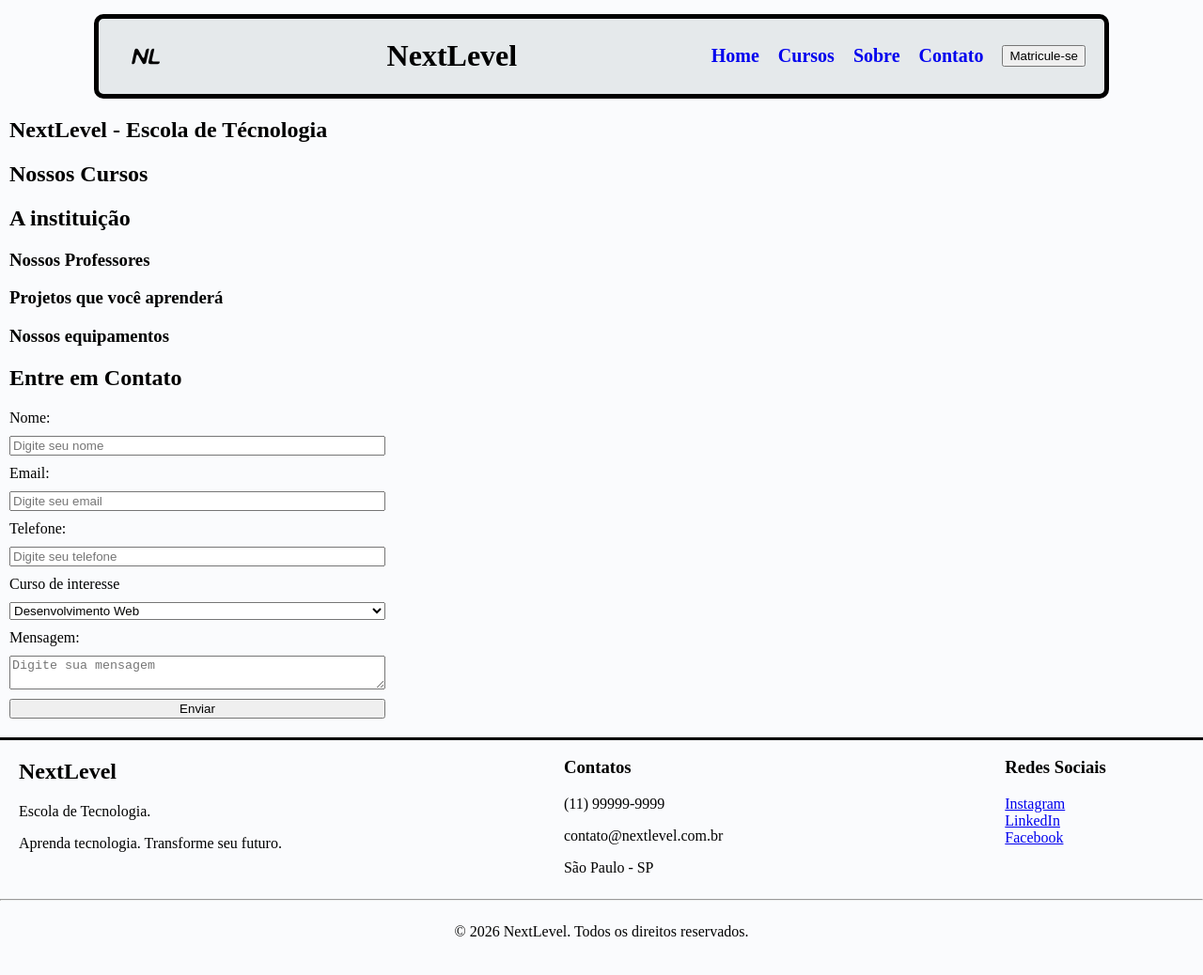
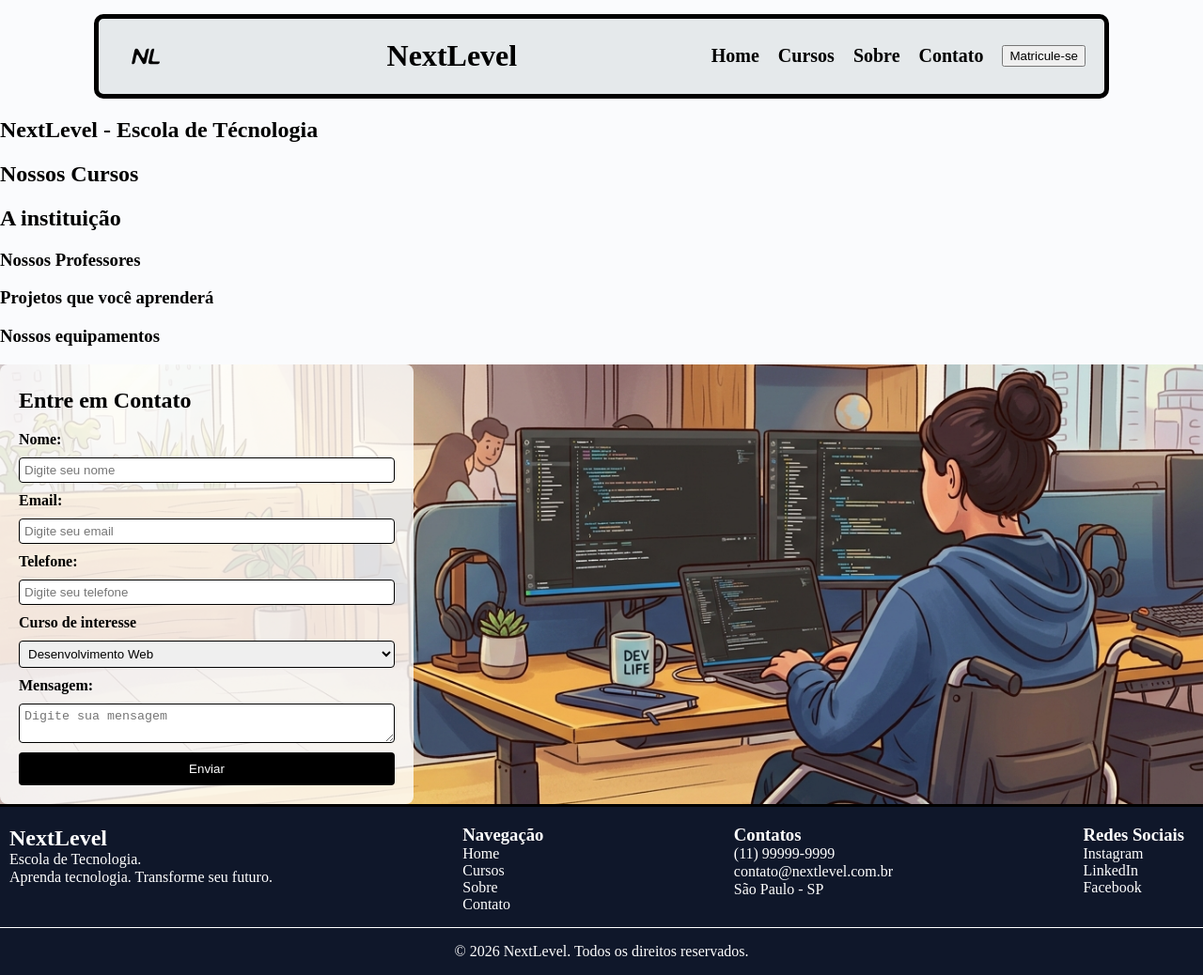
Before and after one commit to Felipecg2k2/nextlevel, a plain HTML site: page index.html in a window 1280 px wide. Shown: the whole page at 94% size. Before the commit the page ends 1017 px from the top, so only its background shows below. Drawn offline with Linux system fonts and the light colour scheme.

Commit message:
Refactor code structure for improved readability and maintainability

```diff
--- a/css/footer.css
+++ b/css/footer.css
@@ -1,30 +1,70 @@
 /* Footer / Rodapé */
 footer {
-    margin-top: 20px;
     border-top: 3px solid #000;
+    background-color: #0f172a;
+    color: white;
+}
+
+footer a {
+    text-decoration: none;
+    color: white;
+    font-size: 16px;
+    transition: 0.2s;
+    padding-top: 0px;
+    padding-bottom: 0px;
+}
+
+footer a:hover {
+    color: #60a5fa;
+}
+
+footer nav {
+    display: flex;
+    flex-direction: column;
+    gap: 0px;
+    margin-bottom: 0px;
+}
+
+.footer-container h2, .footer-container h3 {
+    margin-bottom: 0px;
+}
+
+.footer-container p {
+    margin-top: 0px;
+    margin-bottom: 1px;
 }
 
 .footer-container {
+    margin-left: 10px;
     display: flex;
-    justify-content: left;
-    gap: 300px;
-    margin-left: 20px;
+    justify-content: space-between;
+    gap: 40px;
+    padding-bottom: 15px;
 }
 
 .footer-infos{
 
 }
 
+.footer-navegacao{
+    display: flex;
+    flex-direction: column;
+}
+
 .footer-contatos{
+    display: flex;
+    flex-direction: column;
 
 }
 
 .footer-redes{
+    padding-right: 20px;
     display: flex;
     flex-direction: column;
 }
 
 .footer-direitos{
+    border-top: #ffffff solid 1px;
     display: flex;
     justify-content: center;
 }
--- a/css/header.css
+++ b/css/header.css
@@ -19,14 +19,15 @@ header img {
 }
 
 /* Links de Navegação */
-nav {
+header nav {
     display: flex;
     gap: 20px;
 }
 
 /* Texto dos Links */
-nav a {
+header nav a {
     text-decoration: none;
     font-weight: bold;
     font-size: 20px;
+    color: #000;
 }
--- a/css/main.css
+++ b/css/main.css
@@ -1,9 +1,25 @@
 /* Main */
-main {
-    padding-left: 10px;
+
+/* Formulário Para Contato */
+
+/* Configurações gerais da seção de contato */
+#contato {
+    background-image: url("../images/img-form.jpg");
+    background-size: cover;
+    background-position: center;
 }
 
-/* Formulário */
+.contato-conteudo {
+    background-color: rgba(255, 255, 255, 0.8);
+    padding-top: 5px;
+    padding-bottom: 20px;
+    padding-left: 20px;
+    padding-right: 20px;
+    border-radius: 8px;
+    max-width: 400px;
+}
+
+/* Configurações gerais do formulário */
 form {
     display: flex;
     flex-direction: column;
@@ -11,3 +27,35 @@ form {
     max-width: 400px;
     margin: 0;
 }
+
+form label {
+    font-weight: bold;
+}
+
+form input {
+    padding: 5px;
+    border: 1px solid #000000;
+    border-radius: 4px;
+}
+
+form textarea {
+    padding: 5px;
+    border: 1px solid #000000;
+    border-radius: 4px;
+    resize: vertical;
+}
+
+form button {
+    padding: 10px;
+    background-color: #000000;
+    color: #ffffff;
+    border: none;
+    border-radius: 4px;
+    cursor: pointer;
+}
+
+form select {
+    padding: 5px;
+    border: 1px solid #000000;
+    border-radius: 4px;
+}
--- a/index.html
+++ b/index.html
@@ -11,6 +11,7 @@
     <title>NextLevel</title>
 </head>
 <body>
+    <!-- Header / Cabeçalho -->
     <header>
         <img src="images/nl-logo-vetorizada.svg" alt='Logo NextLevel'>
 
@@ -49,6 +50,7 @@
 
         <!-- Seção Contato -->
         <section id="contato">
+            <div class="contato-conteudo">
                 <h2>Entre em Contato</h2>
                 <form>
                     <label for="nome">Nome:</label>
@@ -70,16 +72,26 @@
                     <textarea id="mensagem" name="mensagem" placeholder="Digite sua mensagem"></textarea>
                     <button type="submit">Enviar</button>
                 </form>
+            </div>
         </section>
-
     </main>
+    <!-- Footer / Rodapé -->
     <footer>
         <div class="footer-container">
             <div class="footer-infos">
                 <h2>NextLevel</h2>
                 <p>Escola de Tecnologia.</p>
                 <p>Aprenda tecnologia. Transforme seu futuro.</p>
+            </div>
 
+            <div class="footer-navegacao">
+                <h3>Navegação</h3>
+                <nav class="footer-nav">
+                    <a href="#home">Home</a>
+                    <a href="#cursos">Cursos</a>
+                    <a href="#sobre">Sobre</a>
+                    <a href="#contato">Contato</a>
+                </nav>
             </div>
 
             <div class="footer-contatos">
@@ -96,7 +108,6 @@
                 <a href="#">Facebook</a>
             </div>
         </div>
-        <hr>
         <div class="footer-direitos">
             <p>&copy; 2026 NextLevel. Todos os direitos reservados.</p>
         </div>
```
Also changed, not shown: images/img-form.jpg (added). Lines whose indentation alone changed are shown as unchanged.
